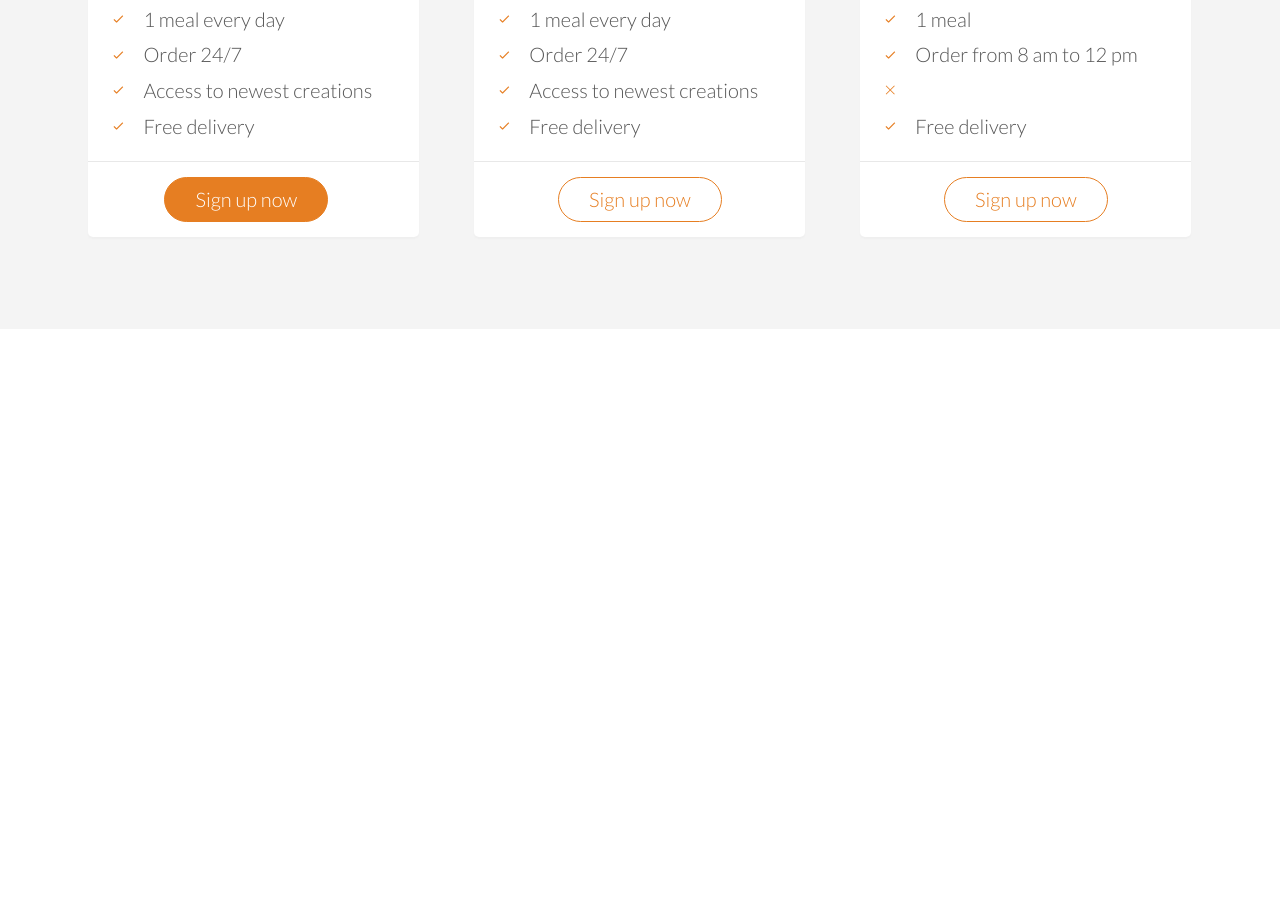
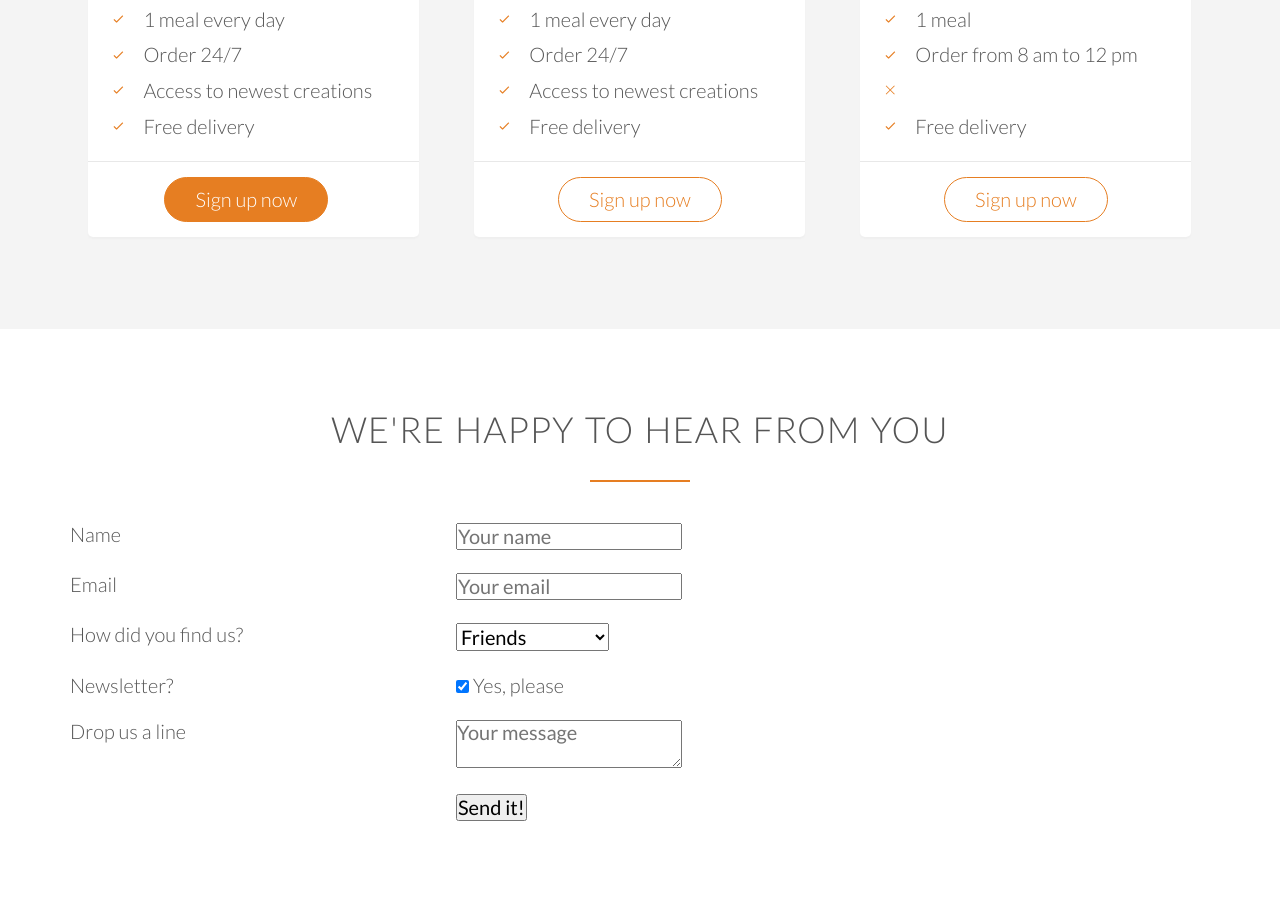
Before and after one commit to dav1dborja/omnifood, a plain HTML site: page index.html in a window 1280 px wide. Shown: the part 4366-5279 px from the top of the page. Before the commit the page ends 4695 px from the top, so only its background shows below. Drawn offline with Linux system fonts and the light colour scheme; files whose address does not match are found by name.

Commit message:
building the contact form
styling needs to be done yet

```diff
--- a/index.html
+++ b/index.html
@@ -285,7 +285,7 @@
                             <div>
                                 <h3>Starter</h3>
                                 <p class="plan-price">$19 <span>/ meal</span></p>
-                                <p class="plan-price-meal">&nbsp</p>
+                                <p class="plan-price-meal">&nbsp;</p>
                             </div>
                             <div>
                                 <ul>
@@ -302,6 +302,68 @@
                     </div>
                 </div>
             </section>
+            <section class="section-form">
+                <div class="row">
+                    <h2>We're happy to hear from you</h2>
+                </div>
+                <div class="row">
+                    <form method="post" action="#" class="contact-form">
+                        <div class="row">
+                            <div class="col span-1-of-3">
+                                <label for="name">Name</label>
+                            </div>
+                            <div class="col span-2-of-3">
+                                <input type="text" name="name" id="name" placeholder="Your name" required>
+                            </div>
+                        </div>
+                        <div class="row">
+                            <div class="col span-1-of-3">
+                                <label for="email">Email</label>
+                            </div>
+                            <div class="col span-2-of-3">
+                                <input type="email" name="email" id="email" placeholder="Your email" required>
+                            </div>
+                        </div>
+                        <div class="row">
+                            <div class="col span-1-of-3">
+                                <label for="find-us">How did you find us?</label>
+                            </div>
+                            <div class="col span-2-of-3">
+                                <select name="find-us" id="find-us">
+                                    <option value="friends" selected>Friends</option>
+                                    <option value="search">Search engine</option>
+                                    <option value="ad">Advertisement</option>
+                                    <option value="other">Other</option>
+                                </select>
+                            </div>
+                        </div>
+                        <div class="row">
+                            <div class="col span-1-of-3">
+                                <label for="news">Newsletter?</label>
+                            </div>
+                            <div class="col span-2-of-3">
+                                <input type="checkbox" name="news" id="news" checked> Yes, please
+                            </div>
+                        </div>
+                        <div class="row">
+                            <div class="col span-1-of-3">
+                                <label for="message">Drop us a line</label>
+                            </div>
+                            <div class="col span-2-of-3">
+                                <textarea name="message" id="message" placeholder="Your message"></textarea>
+                            </div>
+                        </div>
+                        <div class="row">
+                            <div class="col span-1-of-3">
+                                <label>&nbsp;</label>
+                            </div>
+                            <div class="col span-2-of-3">
+                                <input type="submit" value="Send it!">
+                            </div>
+                        </div>
+                    </form>
+                </div>
+            </section>
         </body>
     </html>
 
```
